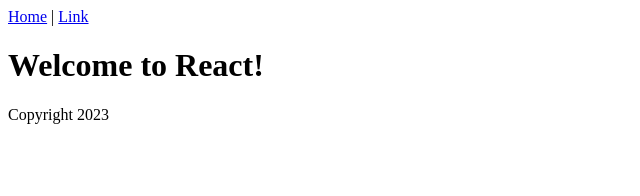
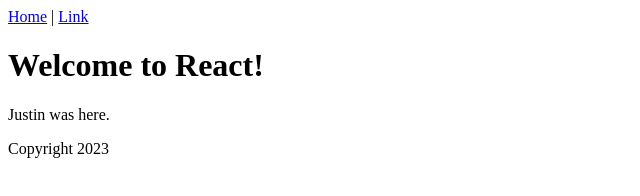
Before and after one commit to justinhornung/student-portal, a React (Vite) app: page / in a window 1280 px wide. Shown: the top 196 px of the page, without its empty margins (0-640 px from the left). Built offline with nearby package versions, Linux system fonts and the light colour scheme.

Commit message:
Content update message.

```diff
--- a/src/content.jsx
+++ b/src/content.jsx
@@ -2,6 +2,7 @@
   return (
     <div>
       <h1>Welcome to React!</h1>
+      <p>Justin was here.</p>
     </div>
   );
 }
```
